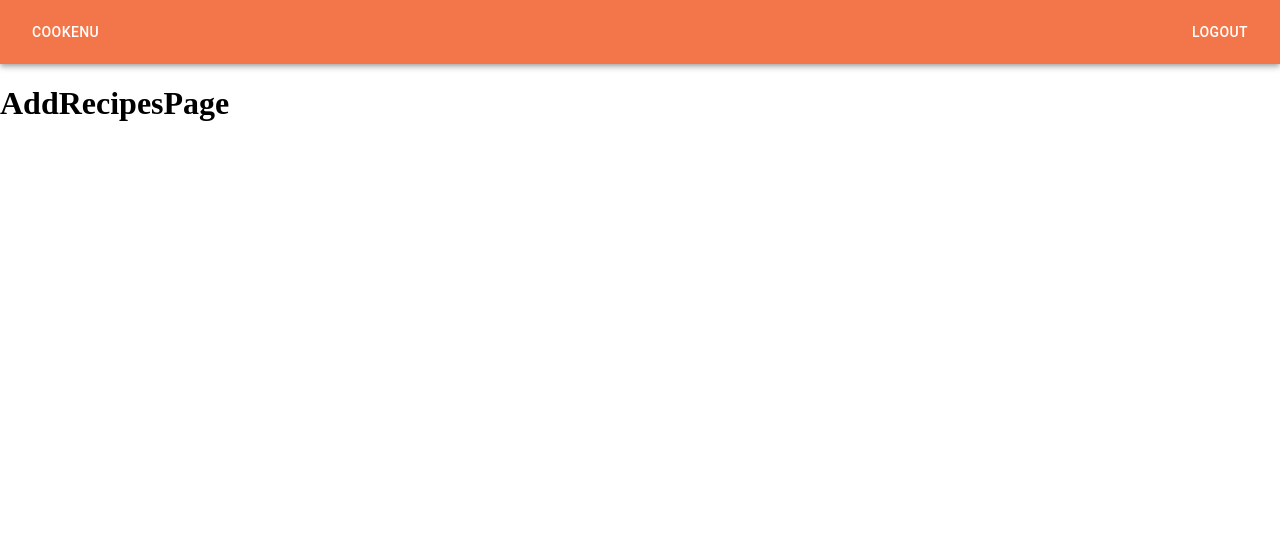
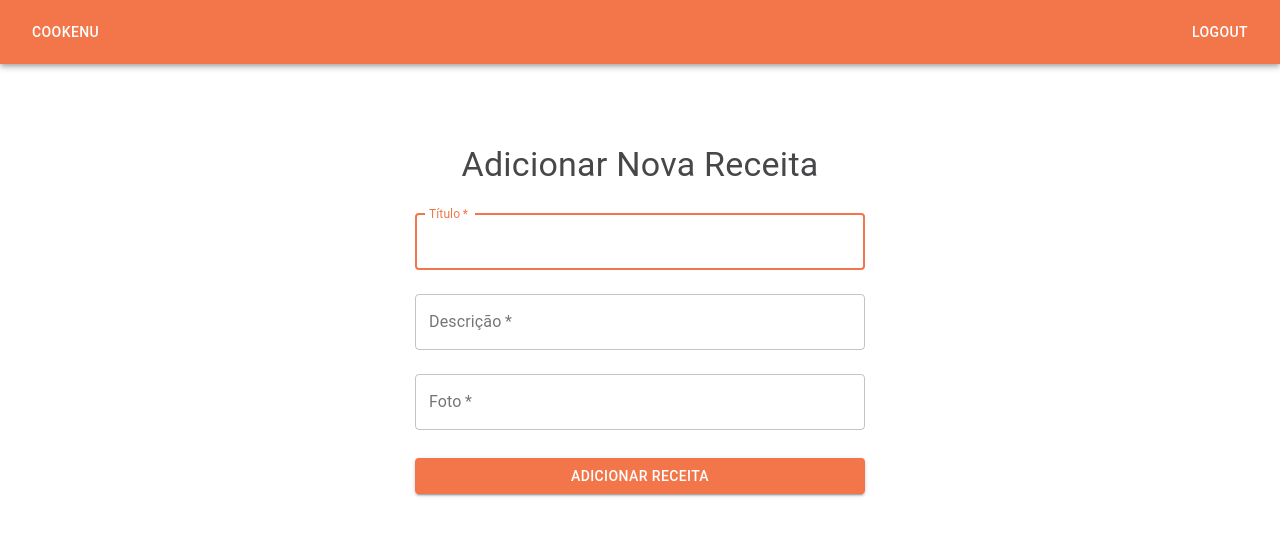
Before and after one commit to Vivian-Oliveira/COOKENU, a React (Create React App) app in the folder cookenu/: page /adicionar-receita in a window 1280 px wide. Shown: the top 536 px of the page. Built offline with nearby package versions, Linux system fonts and the light colour scheme; sample sign-in values are in the browser's storage.

Commit message:
Finalizei tela de add receitas

```diff
--- /dev/null
+++ b/cookenu/src/pages/AddRecipesPage/AddRecipesForm.js
@@ -0,0 +1,68 @@
+import React, {useState} from 'react'
+import TextField from '@material-ui/core/TextField'
+import Button from '@material-ui/core/Button'
+import { InputsContainer, AddRecipeFormContainer } from './styled'
+import useForm from '../../hooks/useForm'
+import {createRecipe} from "../../services/recipe"
+import CircularProgress from '@material-ui/core/CircularProgress'
+
+const AddRecipeForm = () => {
+  const [form, onChange, clear] = useForm({ title: "", description: "", image: "" })
+  const [isLoading, setIsLoading] = useState(false)
+
+
+  const onSubmitForm = (event) => {
+    event.preventDefault()
+    createRecipe(form, clear, setIsLoading)
+  }
+
+  return (
+    <form onSubmit={onSubmitForm}>
+      <AddRecipeFormContainer>
+        <InputsContainer>
+          <TextField
+            name={"title"}
+            value={form.title}
+            onChange={onChange}
+            label={'Título'}
+            variant={'outlined'}
+            fullWidth
+            required
+            autoFocus
+            margin={'normal'}
+          />
+          <TextField
+            name={"description"}
+            value={form.description}
+            onChange={onChange}
+            label={'Descrição'}
+            variant={'outlined'}
+            fullWidth
+            required
+            margin={'normal'}
+          />
+          <TextField
+            name={"image"}
+            value={form.image}
+            onChange={onChange}
+            label={'Foto'}
+            variant={'outlined'}
+            fullWidth
+            required
+            margin={'normal'}
+          />
+        </InputsContainer>
+        <Button
+          color={'primary'}
+          variant={'contained'}
+          type={'submit'}
+          fullWidth
+        >
+          {isLoading ? <CircularProgress color={"inherit"} size={24}/> : <>Adicionar Receita</>}
+        </Button>
+      </AddRecipeFormContainer>
+    </form>
+  )
+}
+
+export default AddRecipeForm
--- a/cookenu/src/pages/AddRecipesPage/AddRecipesPage.js
+++ b/cookenu/src/pages/AddRecipesPage/AddRecipesPage.js
@@ -1,14 +1,19 @@
 import React from 'react'
 import useProtectedPage from '../../hooks/useProtectedPage'
+import { RecipeContainer, ScreenContainer } from './styled'
+import AddRecipesForm from './AddRecipesForm'
+import Typography from '@material-ui/core/Typography'
 
- const AddRecipesPage = () => {
-    useProtectedPage()
-    return (
-        <div>
-            <h1>AddRecipesPage</h1>
-        </div>
-    )
+const AddRecipePage = () => {
+  useProtectedPage()
+  return (
+    <ScreenContainer>
+      <RecipeContainer>
+        <Typography gutterBottom variant={'h4'} align={'center'} color={'textPrimary'}>Adicionar Nova Receita</Typography>
+        <AddRecipesForm/>
+      </RecipeContainer>
+    </ScreenContainer>
+  )
 }
 
-
-export default AddRecipesPage
+export default AddRecipePage
--- a/cookenu/src/pages/AddRecipesPage/styled.js
+++ b/cookenu/src/pages/AddRecipesPage/styled.js
@@ -0,0 +1,33 @@
+import styled from 'styled-components'
+
+export const ScreenContainer = styled.div`
+  display: flex;
+  flex-direction: column;
+  align-items: center;
+  width: 100vw;
+`
+
+export const InputsContainer = styled.div`
+  display: flex;
+  flex-direction: column;
+  width: 80vw;
+  max-width: 450px;
+  align-items: center;
+  margin-bottom: 20px;
+`
+
+export const AddRecipeFormContainer = styled.div`
+  display: flex;
+  flex-direction: column;
+  width: 80vw;
+  max-width: 450px;
+  align-items: center;
+  margin-bottom: 20px;
+`
+
+export const RecipeContainer = styled.div`
+  display: flex;
+  flex-direction: column;
+  align-items: center;
+  margin-top: 10vh;
+`
--- a/cookenu/src/services/recipe.js
+++ b/cookenu/src/services/recipe.js
@@ -0,0 +1,20 @@
+import axios from "axios"
+import { BASE_URL } from '../constants/urls'
+
+export const createRecipe = (body, clear, setIsLoading) => {
+  setIsLoading(true)
+    axios.post(`${BASE_URL}/recipe`, body, {
+      headers: {
+        Authorization: localStorage.getItem("token")
+      }
+    })
+      .then((res) => {
+        alert(res.data.message)
+        clear()
+        setIsLoading(false)
+      })
+      .catch((err) => {
+        alert(err.response.message)
+        setIsLoading(false)
+      })
+  }
```
